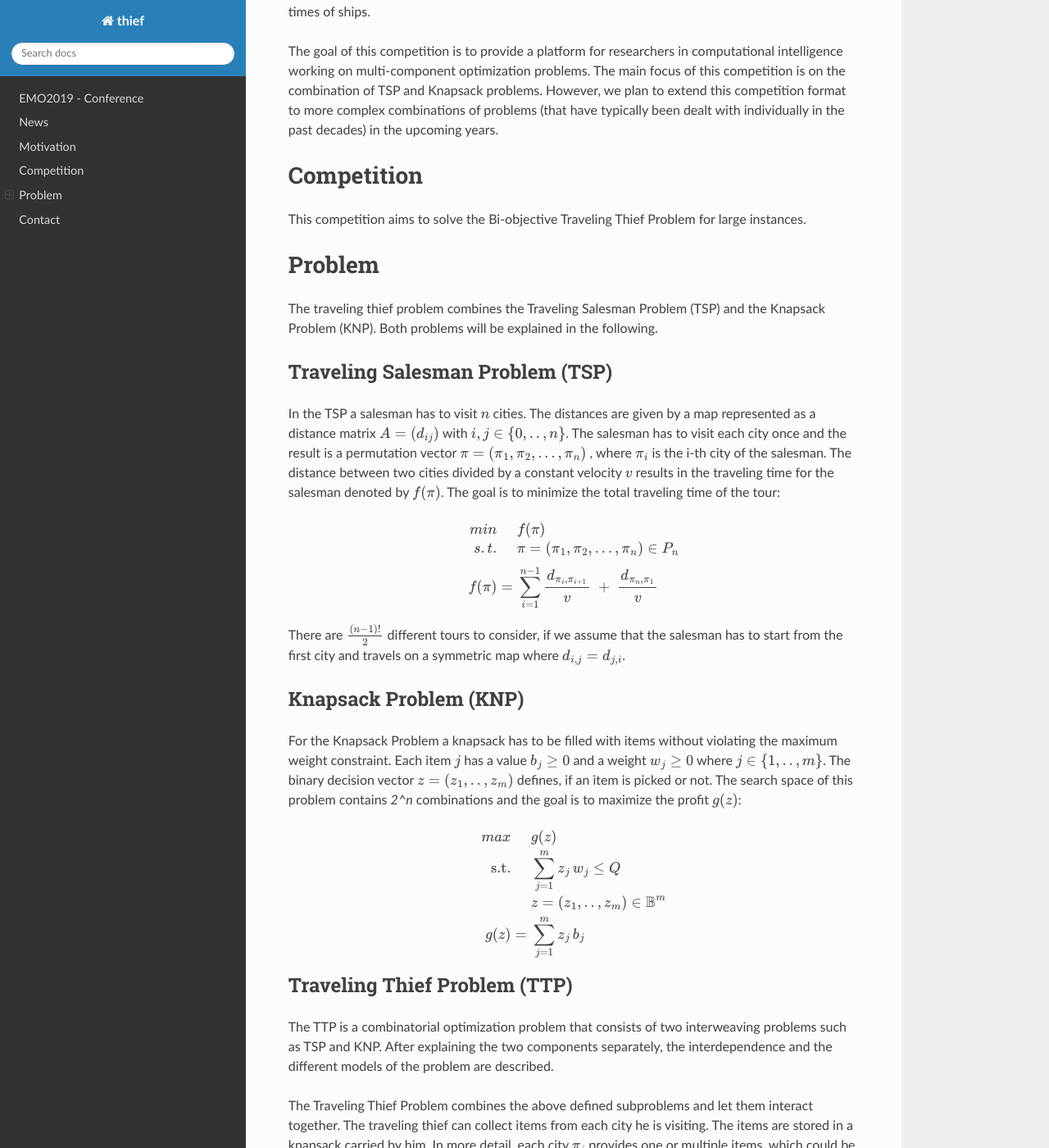
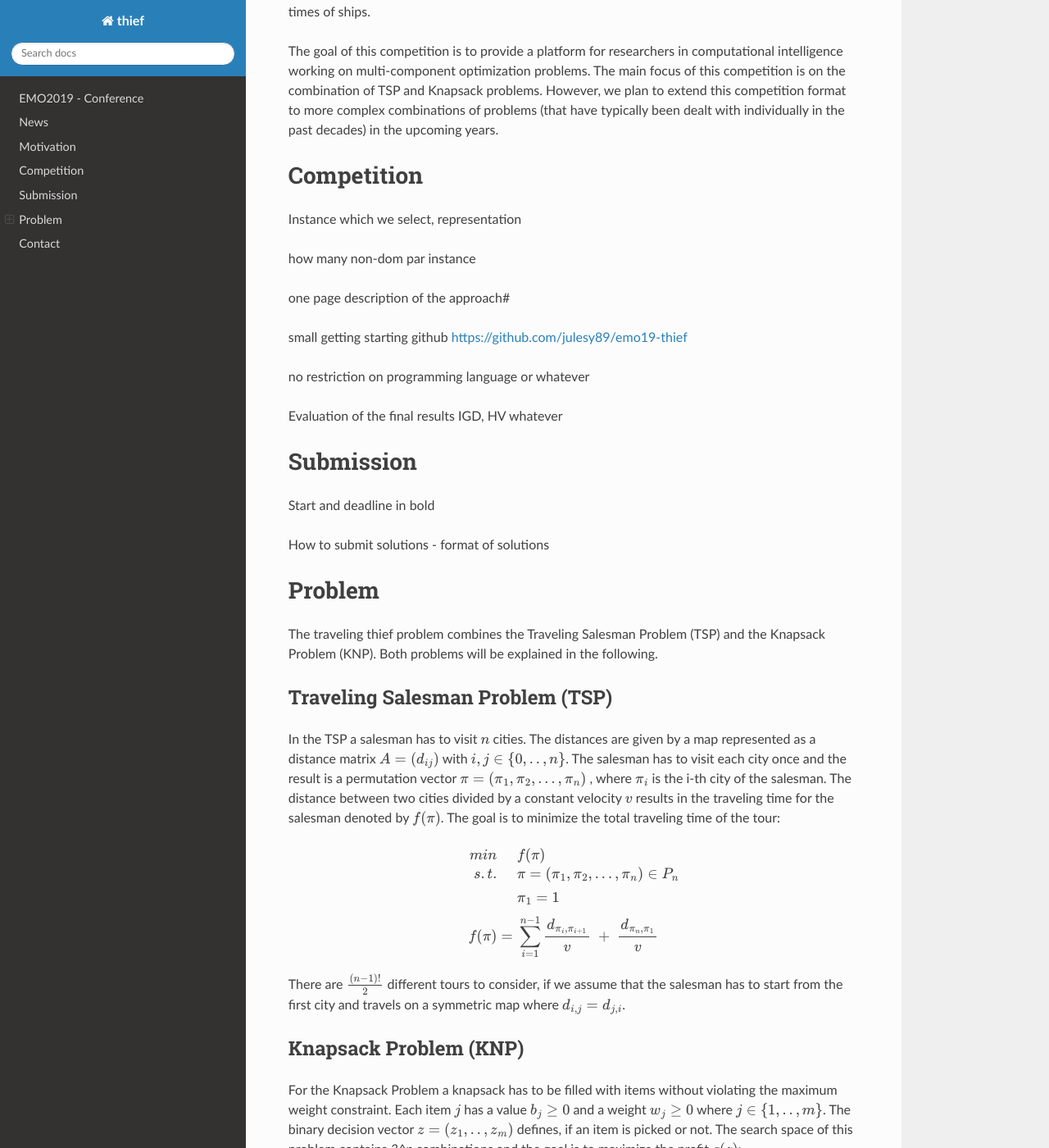
Before and after one commit to blankjul/emo19-thief, a Sphinx documentation site: the page built from docs/source/index.rst, in a window 1280 px wide and 1400 px high, scrolled down 787 px. Shown: the whole window at 82% size. Built offline with Sphinx 7.4.7 and the Read the Docs theme 2.0.0, drawn with Linux system fonts in a browser that asks for light colours; some of the changed text lies outside the part shown.

Commit message:
Updated documentation

```diff
--- a/docs/source/index.rst
+++ b/docs/source/index.rst
@@ -44,7 +44,39 @@ The main focus of this competition is on the combination of TSP and Knapsack pro
 Competition
 =============================================================
 
-This competition aims to solve the Bi-objective Traveling Thief Problem for large instances.
+
+Instance which we select, representation
+
+how many non-dom par instance
+
+one page description of the approach#
+
+
+small getting starting
+github https://github.com/julesy89/emo19-thief
+
+
+no restriction on programming language or whatever
+
+
+
+Evaluation of the final results
+IGD, HV whatever
+
+
+
+
+
+Submission
+=============================================================
+
+
+
+
+Start and deadline in bold
+
+How to submit solutions - format of solutions
+
 
 
 
@@ -71,8 +103,8 @@ The goal is to minimize the total traveling time of the tour:
     \begin{eqnarray}
         min & & f(\pi)  \\
         s.t. & &\pi = (\pi_1, \pi_2, ..., \pi_n) \in P_n \\[1mm]
-        f(\pi) & = & \sum_{i=1}^{n-1} \frac{ d_{\pi_i, \pi_{i+1}}}{v} \; +  \;
-        \frac{ d_{\pi_n, \pi_{1}}}{v}\nonumber
+        & &\pi_1 = 1 \\[1mm]
+        f(\pi) & = & \sum_{i=1}^{n-1} \frac{ d_{\pi_i, \pi_{i+1}}}{v} \; +  \; \frac{ d_{\pi_n, \pi_{1}}}{v}\nonumber
     \end{eqnarray}
 
 There are :math:`\frac{(n-1)!}{2}` different tours to consider,
@@ -163,17 +195,29 @@ Since both calculations are based on :math:`z` and :math:`z` is part of the knap
 In fact, such problems are called interwoven systems as the solution of one subproblem highly depends on the solution of the other subproblems.
 
 
-Here, we leave the profit unchanged to be calculated as in the KNP problem by:
+Here, we leave the profit unchanged to be calculated as in the KNP problem.
+Finally, the TTP problem is defined by
 
 
 .. math::
    :nowrap:
 
     \begin{eqnarray}
+        min & & f(\pi, z)  \\
         max & & g(z) \\
-        \text{s.t.} & & \sum_{j=1}^m z_j \, w_j \leq Q\\
+
+        f(\pi, z) & = & \sum_{i=1}^{n-1} \frac{ d_{\pi_i, \pi_{i+1}}}{ v( w(i,\pi,z) )  }
+            \; + \; \; \frac{ d_{\pi_n, \pi_{1}}}{ v( w(n,\pi,z) )}  \\[1mm]
+
+        g(z) & = & \sum_{j=1}^{m}  z_j \, b_j \\
+
+
+
+        s.t. & &\pi = (\pi_1, \pi_2, ..., \pi_n) \in P_n \\[1mm]
+        & & \pi_1 = 1 \\[1mm]
         & & z = (z_1, .., z_m) \in \mathbb{B}^m\\
-        g(z) & = & \sum_{j=1}^{m}  z_j \, b_j \\
+        & & \sum_{j=1}^m z_j \, w_j \leq Q\\
+
     \end{eqnarray}
 
 
```
Also changed, not shown: 5 other files.
